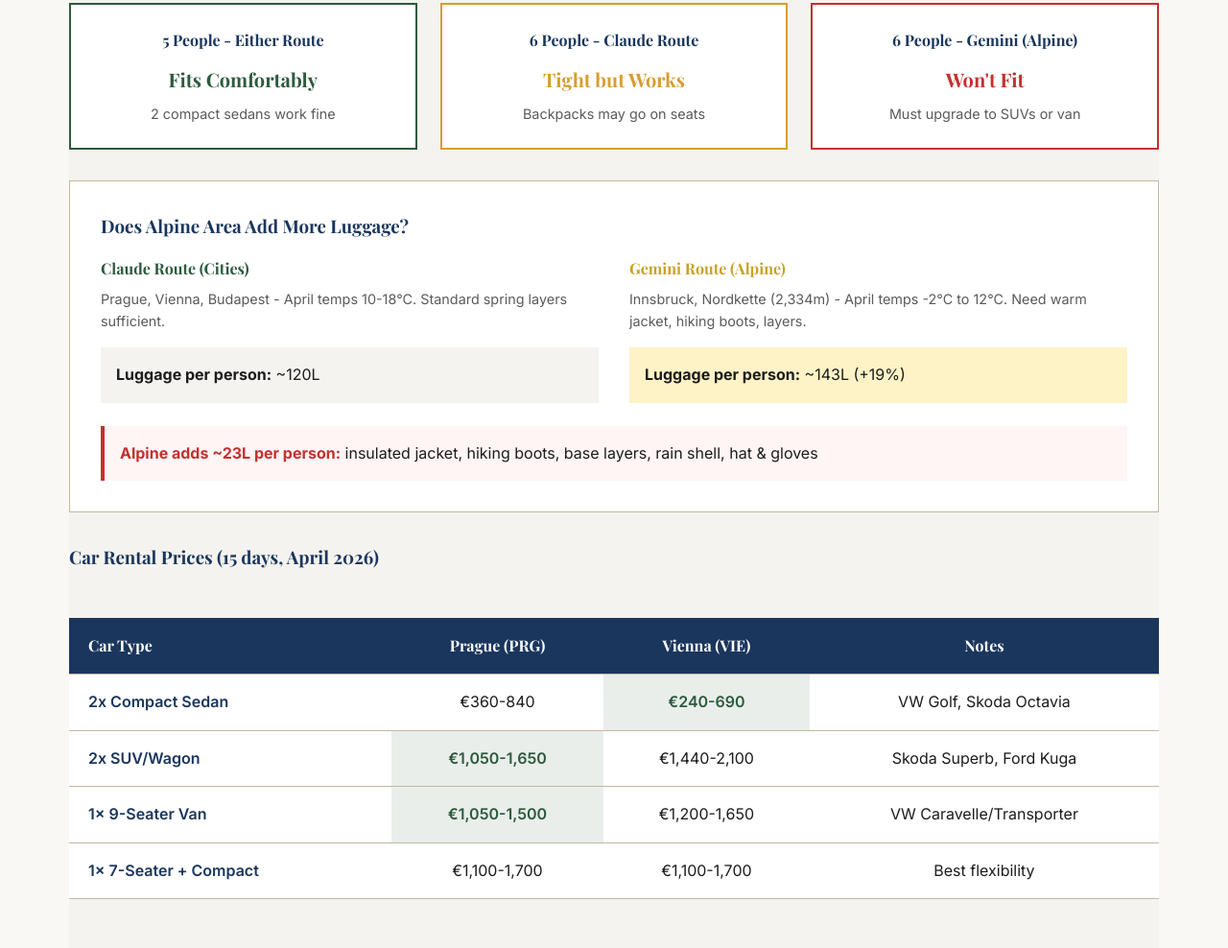
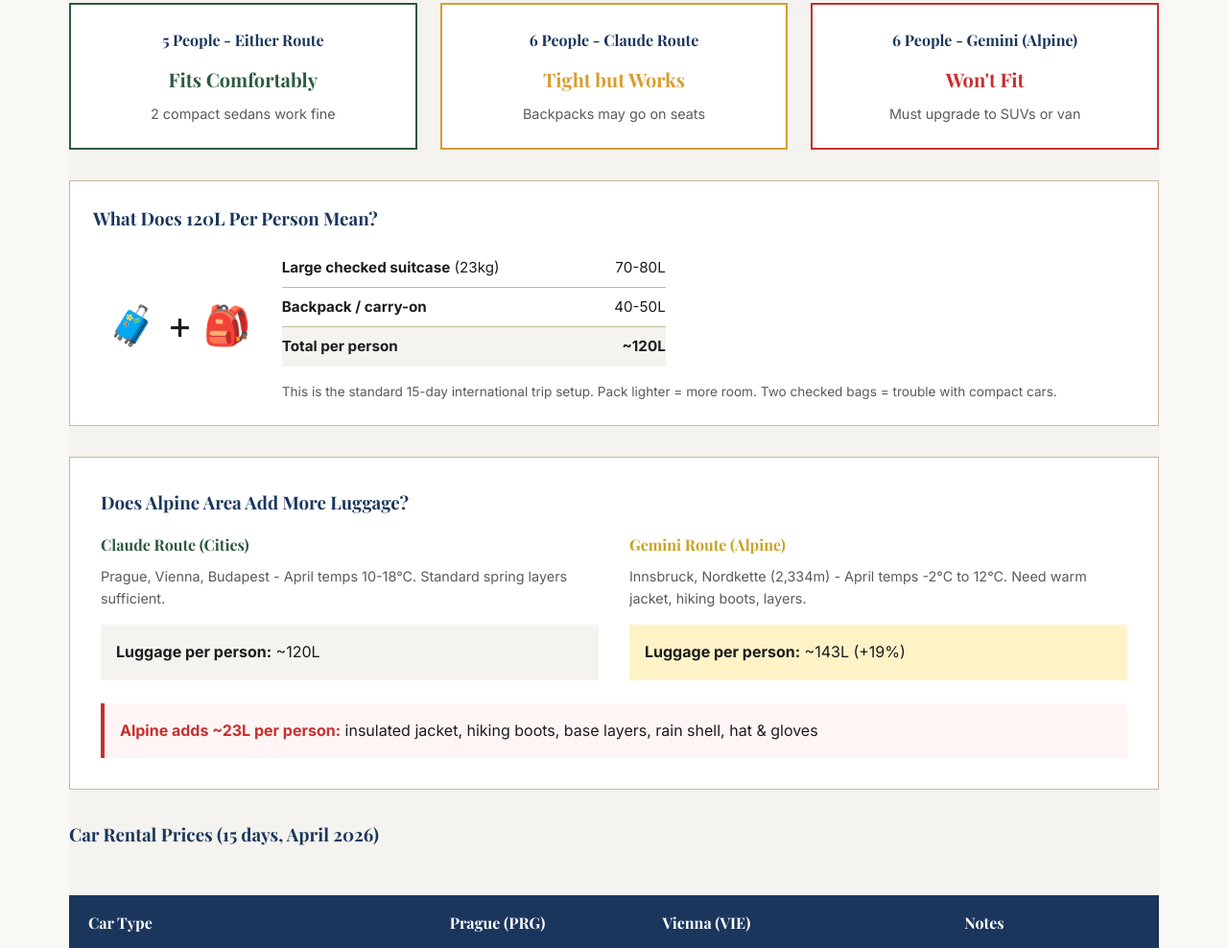
Before and after one commit to MalhotraPulak/EU-Trip, a plain HTML site: page comparison.html in a window 1280 px wide. Shown: the part 9747-10735 px from the top of the page at 96% size. Drawn offline with nearby package versions, Linux system fonts and the light colour scheme.

Commit message:
Add 120L suitcase breakdown explanation
Clarifies that 120L = 1 large checked suitcase + 1 backpack

🤖 Generated with [Claude Code](https://claude.com/claude-code)

Co-Authored-By: Claude Opus 4.5 <noreply@anthropic.com>

```diff
--- a/comparison.html
+++ b/comparison.html
@@ -1711,6 +1711,31 @@
                 </div>
             </div>
 
+            <!-- What is 120L -->
+            <div style="background: white; border: 1px solid var(--border); padding: 1.5rem; margin: 2rem 0;">
+                <h3 style="margin-bottom: 1rem; color: var(--primary);">What Does 120L Per Person Mean?</h3>
+                <div style="display: grid; grid-template-columns: auto 1fr; gap: 1rem; align-items: center;">
+                    <div style="font-size: 2.5rem; text-align: center; padding: 0 1rem;">🧳 + 🎒</div>
+                    <div>
+                        <table style="width: 100%; max-width: 400px; border-collapse: collapse; font-size: 0.95rem;">
+                            <tr style="border-bottom: 1px solid var(--border);">
+                                <td style="padding: 0.5rem 0;"><strong>Large checked suitcase</strong> (23kg)</td>
+                                <td style="padding: 0.5rem 0; text-align: right;">70-80L</td>
+                            </tr>
+                            <tr style="border-bottom: 1px solid var(--border);">
+                                <td style="padding: 0.5rem 0;"><strong>Backpack / carry-on</strong></td>
+                                <td style="padding: 0.5rem 0; text-align: right;">40-50L</td>
+                            </tr>
+                            <tr style="background: var(--light);">
+                                <td style="padding: 0.5rem 0;"><strong>Total per person</strong></td>
+                                <td style="padding: 0.5rem 0; text-align: right; font-weight: 700;">~120L</td>
+                            </tr>
+                        </table>
+                        <p style="margin: 1rem 0 0; color: var(--gray); font-size: 0.85rem;">This is the standard 15-day international trip setup. Pack lighter = more room. Two checked bags = trouble with compact cars.</p>
+                    </div>
+                </div>
+            </div>
+
             <!-- Alpine Gear Impact -->
             <div style="background: white; border: 1px solid var(--border); padding: 2rem; margin: 2rem 0;">
                 <h3 style="margin-bottom: 1rem; color: var(--primary);">Does Alpine Area Add More Luggage?</h3>
```
